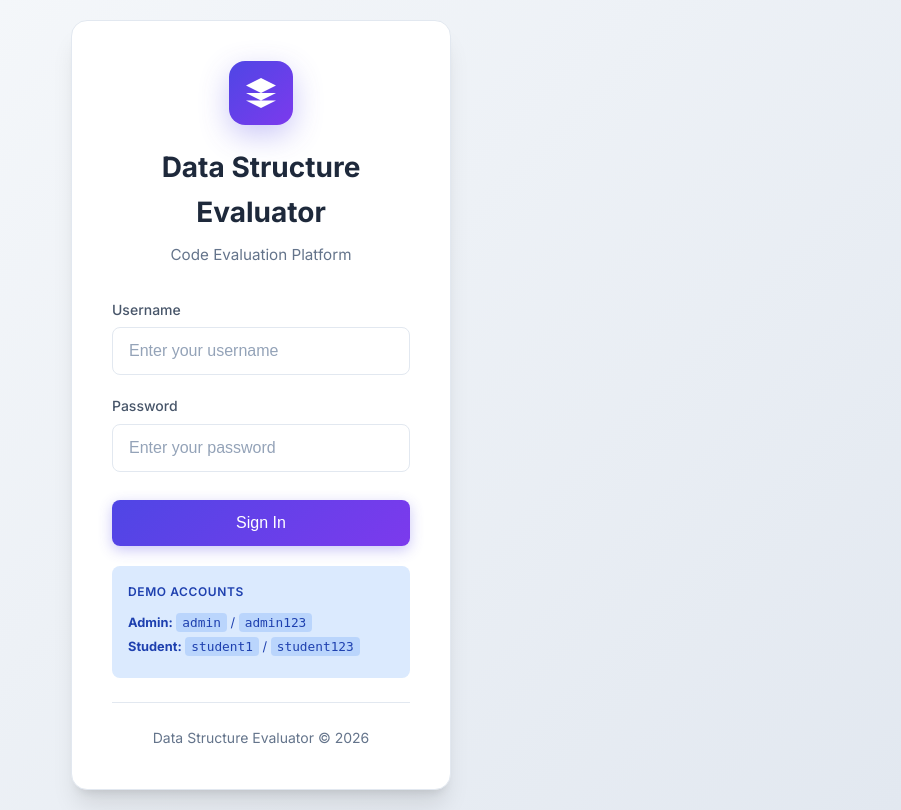
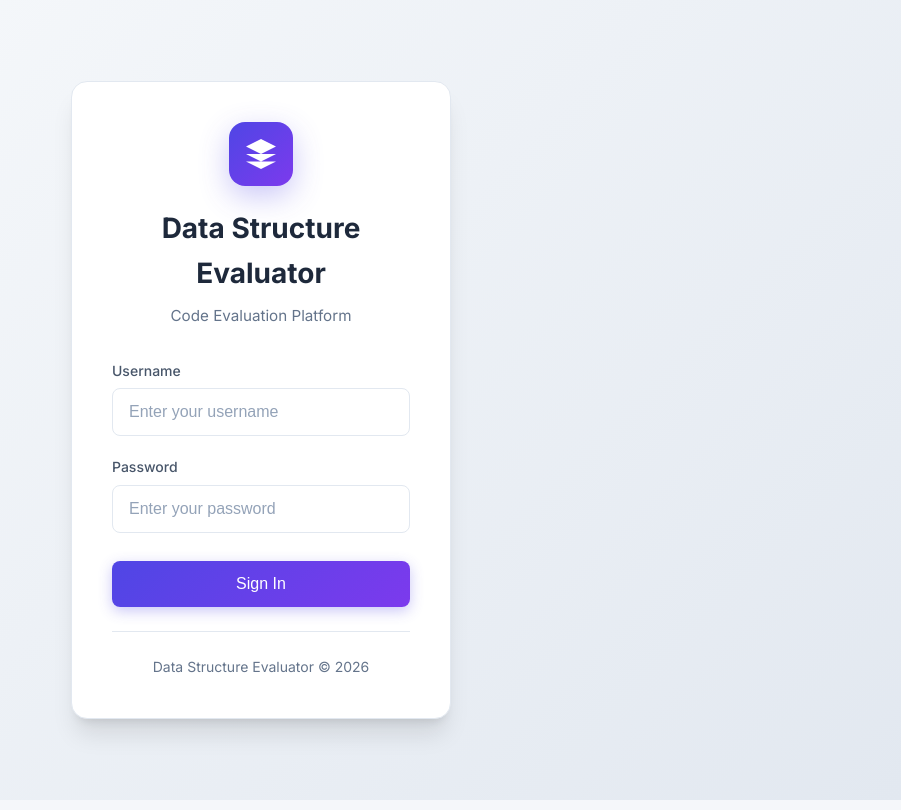
Before and after one commit to naveenkumar872/datastructure-evaluator, a Flask app: page / in a window 1280 px wide. Shown: the whole page, without its empty margins (379-1280 px from the left). Run offline with Flask 3, Linux system fonts and the light colour scheme.

Commit message:
ui change

```diff
--- a/templates/login.html
+++ b/templates/login.html
@@ -193,11 +193,7 @@
         </button>
       </form>
 
-      <div class="demo-accounts">
-        <h4>Demo Accounts</h4>
-        <p><strong>Admin:</strong> <code>admin</code> / <code>admin123</code></p>
-        <p><strong>Student:</strong> <code>student1</code> / <code>student123</code></p>
-      </div>
+
 
       <div class="login-footer">
         Data Structure Evaluator &copy; 2026
```
